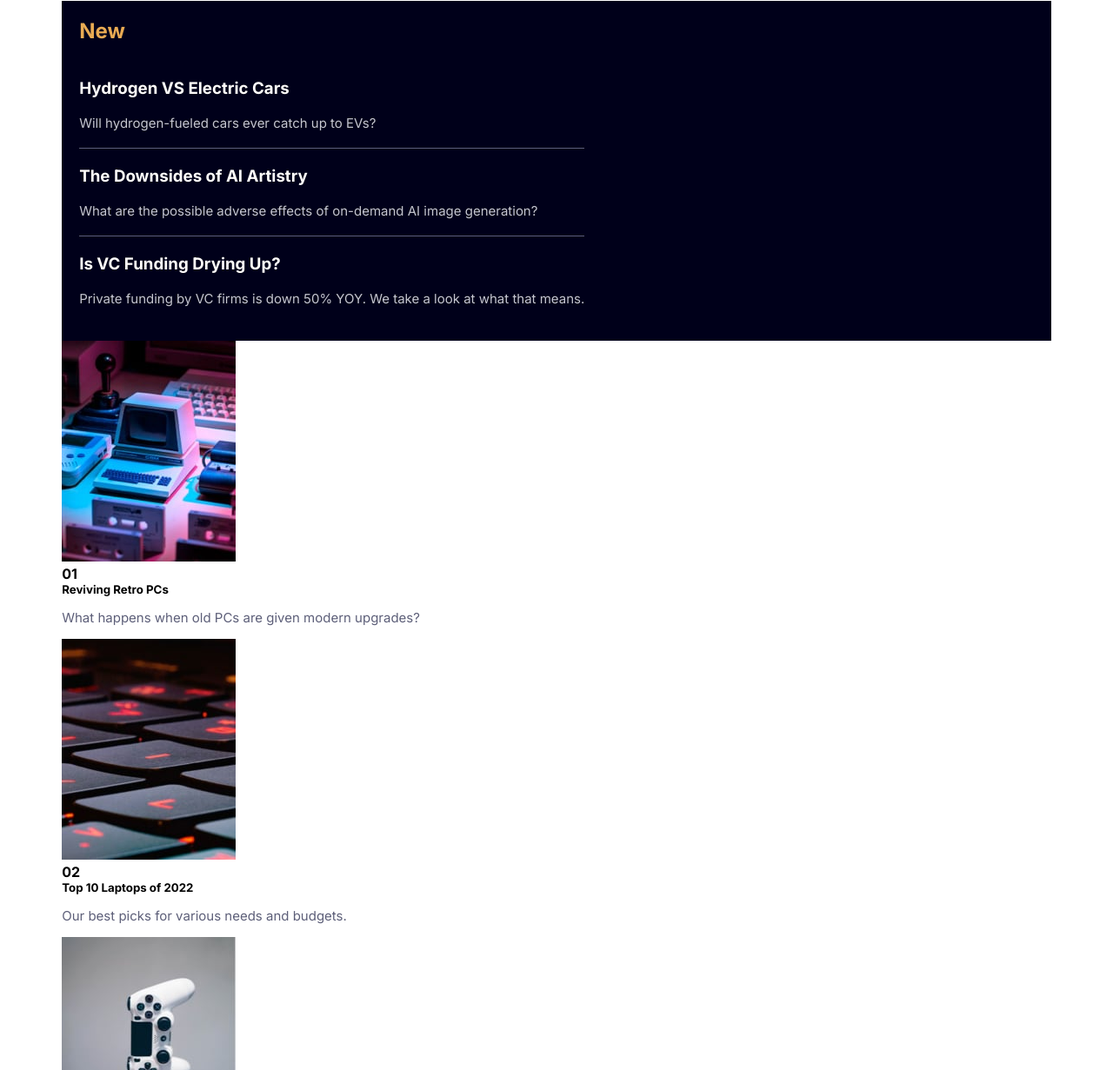
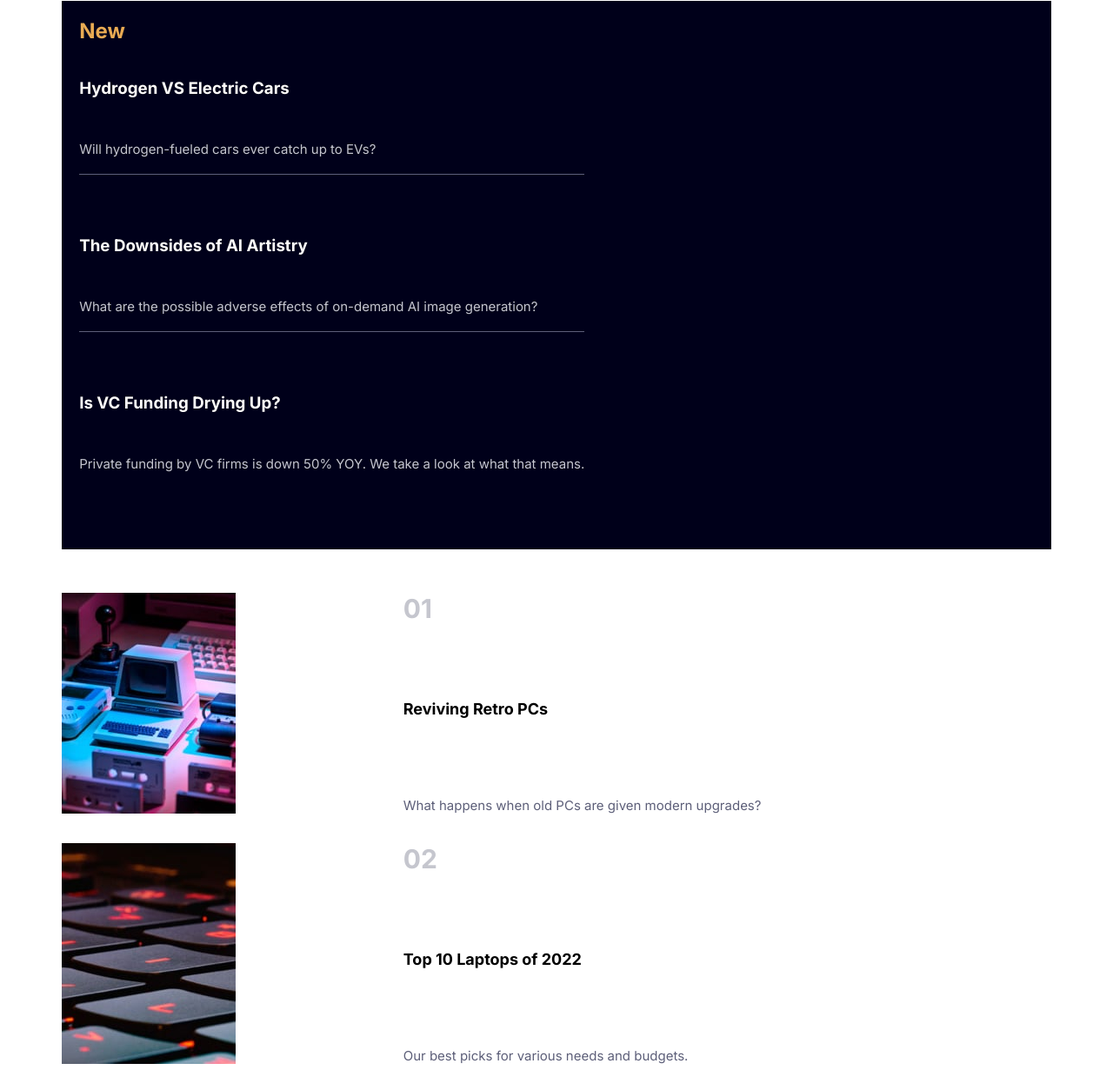
Before and after one commit to Franche020/news-homepage-main, a website: page index.html in a window 1280 px wide. Shown: the part 788-2019 px from the top of the page at 87% size. Drawn offline with Linux system fonts and the light colour scheme.

Commit message:
revisar aside centrar lineas, section creada

```diff
--- a/index.html
+++ b/index.html
@@ -68,7 +68,7 @@
           really fulfilling its promise?
         </p>
         <div class="articulo__boton">
-          <a>Read more</a>
+          <a href="#">Read more</a>
         </div>
 
       </main>
@@ -105,9 +105,12 @@
               alt="Photo of old computers"
             />
           </div>
+          <div class="seccion__contenido">
             <h4>01</h4>
             <h5>Reviving Retro PCs</h5>
             <p>What happens when old PCs are given modern upgrades?</p>
+          </div>
+
           </div>
         <div class="seccion">
           <div class="seccion__imagen">
@@ -116,9 +119,12 @@
               alt="Photo of a keyboard from a laptop"
             />
           </div>
+          <div class="seccion__contenido">
             <h4>02</h4>
             <h5>Top 10 Laptops of 2022</h5>
             <p>Our best picks for various needs and budgets.</p>
+          </div>
+
           </div>
         <div class="seccion">
           <div class="seccion__imagen">
@@ -127,9 +133,12 @@
               alt="Photo of a gamepad"
             />
           </div>
+          <div class="seccion__contenido">
             <h4>03</h4>
             <h5>The Growth of Gaming</h5>
             <p>How the pandemic has sparked fresh opportunities.</p>
+          </div>
+
           </div>
       </section>
     </div>
--- a/src/sass/layout/_aside.scss
+++ b/src/sass/layout/_aside.scss
@@ -2,7 +2,7 @@
 @use '../base/mixins' as m;
 
 aside {
-    margin-top: 5rem;
+    margin: 5rem 0;
     display: flex;
     background-color: v.$darkblue;
 }
@@ -32,3 +32,5 @@ aside {
         margin-top: 0;
     }
 }
+
+// TODO Verificar los espacios entre los elementos para que la linea quede centrada
--- a/src/sass/layout/_index.scss
+++ b/src/sass/layout/_index.scss
@@ -1,3 +1,4 @@
 @forward 'header';
 @forward 'main';
 @forward 'aside';
+@forward 'section';
--- a/src/sass/layout/_main.scss
+++ b/src/sass/layout/_main.scss
@@ -38,6 +38,10 @@ main {
         padding: 1rem 2rem;
         font-weight: 700;
         letter-spacing: 0.4rem;
+        &:hover {
+            cursor: pointer;
+            background-color: v.$darkblue;
+        }
     }
 
 }
--- /dev/null
+++ b/src/sass/layout/_section.scss
@@ -0,0 +1,39 @@
+@use '../base/variables' as v;
+@use '../base/mixins' as m;
+
+section {
+    display: flex;
+    flex-direction: column;
+    gap: 3rem;
+    margin: 5rem 0;
+}
+
+.seccion {
+
+    display: grid;
+    grid-template-columns: 1fr 2fr;
+    gap: 2rem;
+
+    .seccion__contenido {
+        display: flex;
+        flex-direction: column;
+        justify-content: space-between;
+        h4 {
+            color: v.$Gray;
+            font-size: 3rem;
+        }
+        h5 {
+            font-size: 1.8rem;
+        }
+        p {
+            line-height: 1.8;
+            margin: 0;
+        }
+    }
+
+
+}
+
+.seccion__imagen {
+
+}
```
Also changed, not shown: build/css/app.css. Lines whose indentation alone changed are shown as unchanged.
